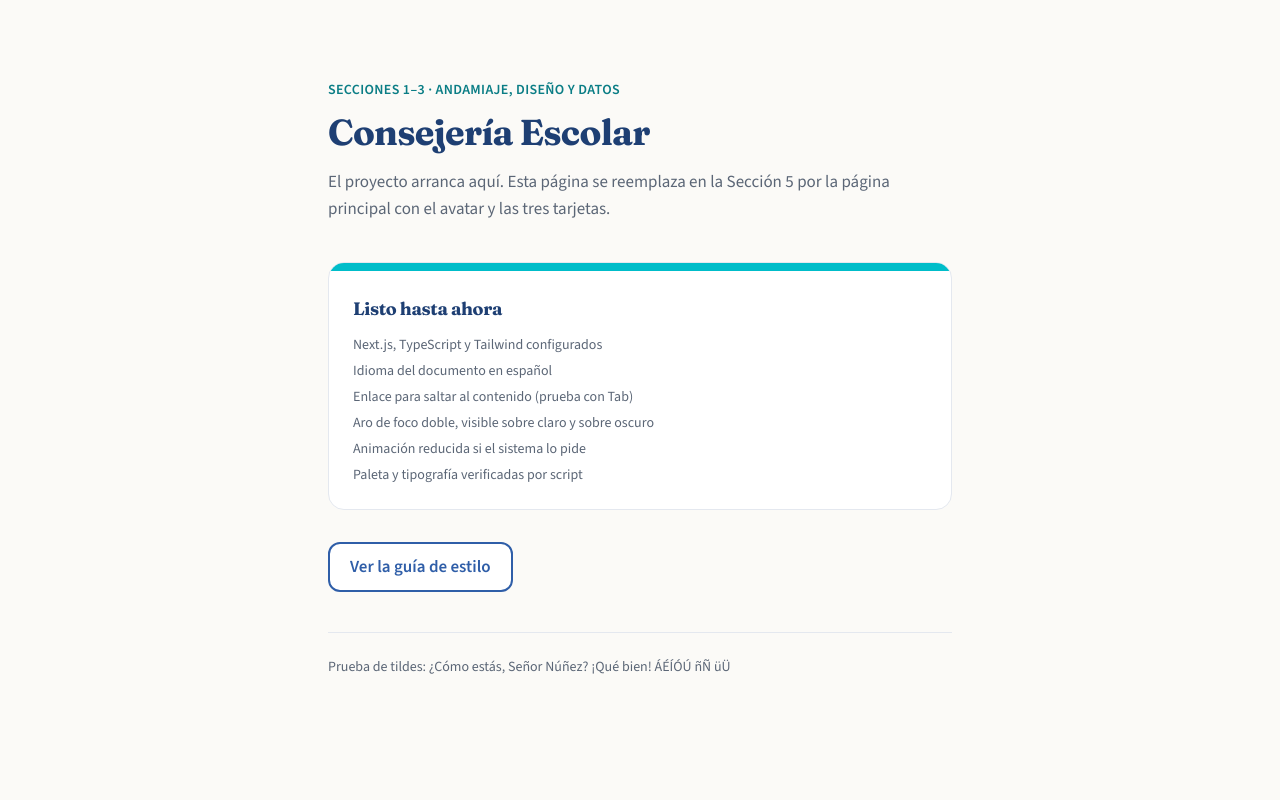
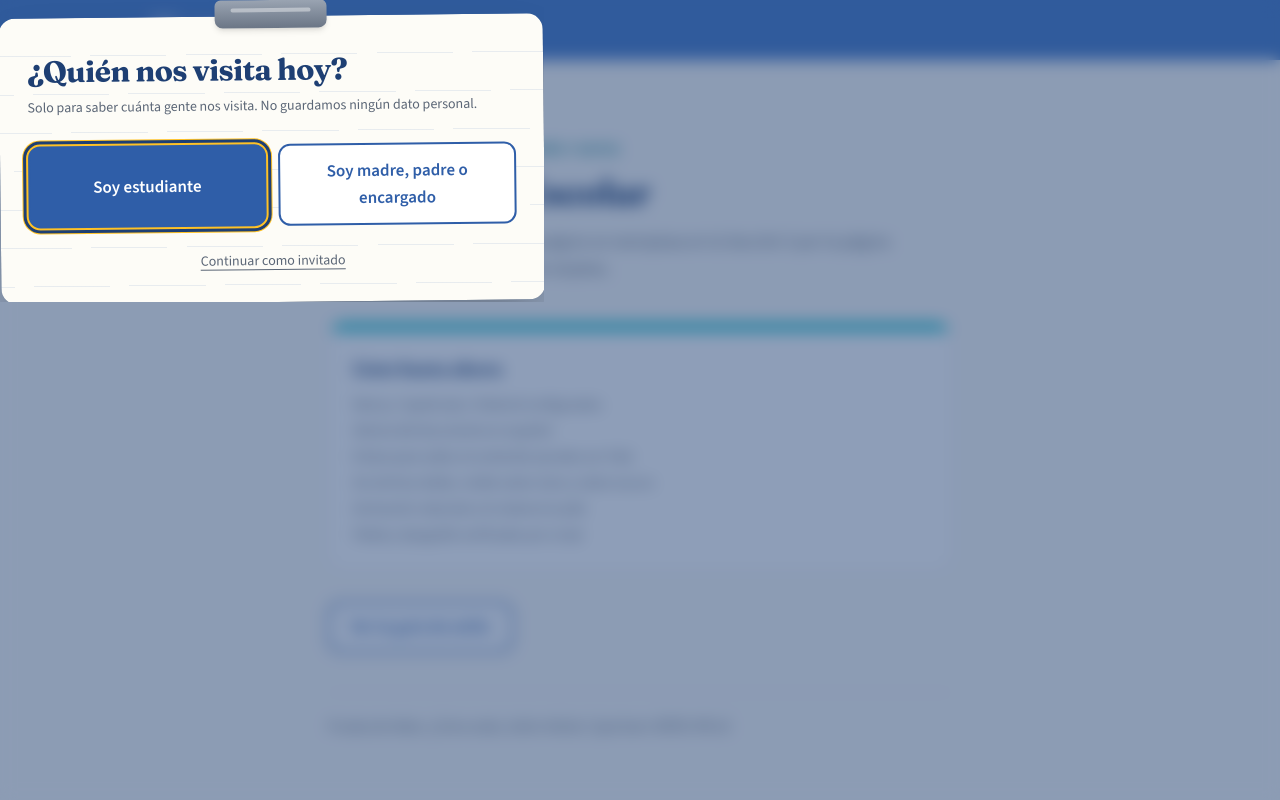
Before and after one commit to AlexisBarriera72/consejeria-escolar, a Next.js app: page / in a window 1280 px wide. Shown: the top 800 px of the page. Built offline with nearby package versions, Linux system fonts and the light colour scheme.

Commit message:
feat: add header, footer and page shell

```diff
--- a/app/layout.tsx
+++ b/app/layout.tsx
@@ -1,5 +1,9 @@
 import type { Metadata, Viewport } from 'next';
 import { clasesDeFuente } from './fuentes';
+import { ProveedorRol } from '@/components/ProveedorRol';
+import { PortalEntrada } from '@/components/PortalEntrada';
+import { Encabezado } from '@/components/Encabezado';
+import { PiePagina } from '@/components/PiePagina';
 import './globals.css';
 
 export const metadata: Metadata = {
@@ -27,11 +31,18 @@ export default function RootLayout({
     // lang="es" no es decorativo: sin esto un lector de pantalla lee el
     // español con voz y reglas de pronunciación en inglés.
     <html lang="es" className={clasesDeFuente}>
-      <body>
-        <a href="#contenido" className="salto-contenido">
-          Saltar al contenido
-        </a>
-        <main id="contenido">{children}</main>
+      <body className="flex min-h-dvh flex-col">
+        <ProveedorRol>
+          <a href="#contenido" className="salto-contenido">
+            Saltar al contenido
+          </a>
+          <PortalEntrada />
+          <Encabezado />
+          <main id="contenido" className="flex-1">
+            {children}
+          </main>
+          <PiePagina />
+        </ProveedorRol>
       </body>
     </html>
   );
--- /dev/null
+++ b/components/Encabezado.tsx
@@ -0,0 +1,25 @@
+import Link from 'next/link';
+import { ChipRol } from './ChipRol';
+
+export function Encabezado() {
+  return (
+    <header className="bg-azul-500">
+      <div className="mx-auto flex max-w-5xl items-center justify-between gap-4 px-5 py-3">
+        <Link
+          href="/"
+          className="flex items-center gap-2.5 rounded font-semibold text-white"
+        >
+          {/* Marcador del escudo de la escuela */}
+          <span
+            aria-hidden
+            className="grid h-8 w-8 place-items-center rounded-lg bg-white/20 text-sm"
+          >
+            CE
+          </span>
+          <span className="hidden sm:inline">Consejería Escolar</span>
+        </Link>
+        <ChipRol />
+      </div>
+    </header>
+  );
+}
--- /dev/null
+++ b/components/PiePagina.tsx
@@ -0,0 +1,40 @@
+import Link from 'next/link';
+
+export function PiePagina() {
+  return (
+    <footer className="bg-azul-100 mt-20">
+      <div className="mx-auto max-w-5xl px-5 py-10">
+        <p className="text-tinta font-semibold">Consejería Escolar</p>
+        <p className="text-gris mt-1 text-sm">
+          Escuela Superior [Nombre] · Lorem ipsum dolor sit amet, consectetur
+          adipiscing elit.
+        </p>
+
+        <nav
+          aria-label="Enlaces del pie"
+          className="mt-5 flex flex-wrap gap-x-6 gap-y-2 text-sm"
+        >
+          <Link href="/guias" className="text-azul-700 rounded underline">
+            Preguntas y Guías
+          </Link>
+          <Link href="/noticias" className="text-azul-700 rounded underline">
+            Noticias
+          </Link>
+          <Link href="/consejered" className="text-azul-700 rounded underline">
+            Profesionales
+          </Link>
+          {/* La puerta discreta al panel. No es seguridad — la seguridad
+              está en el servidor (doc 01 §3) — es para que el personal
+              no tenga que acordarse de una dirección secreta. */}
+          <Link href="/edit" className="text-gris rounded underline">
+            Personal
+          </Link>
+        </nav>
+
+        <p className="text-gris mt-6 text-xs">
+          Este sitio no recoge datos personales.
+        </p>
+      </div>
+    </footer>
+  );
+}
```
